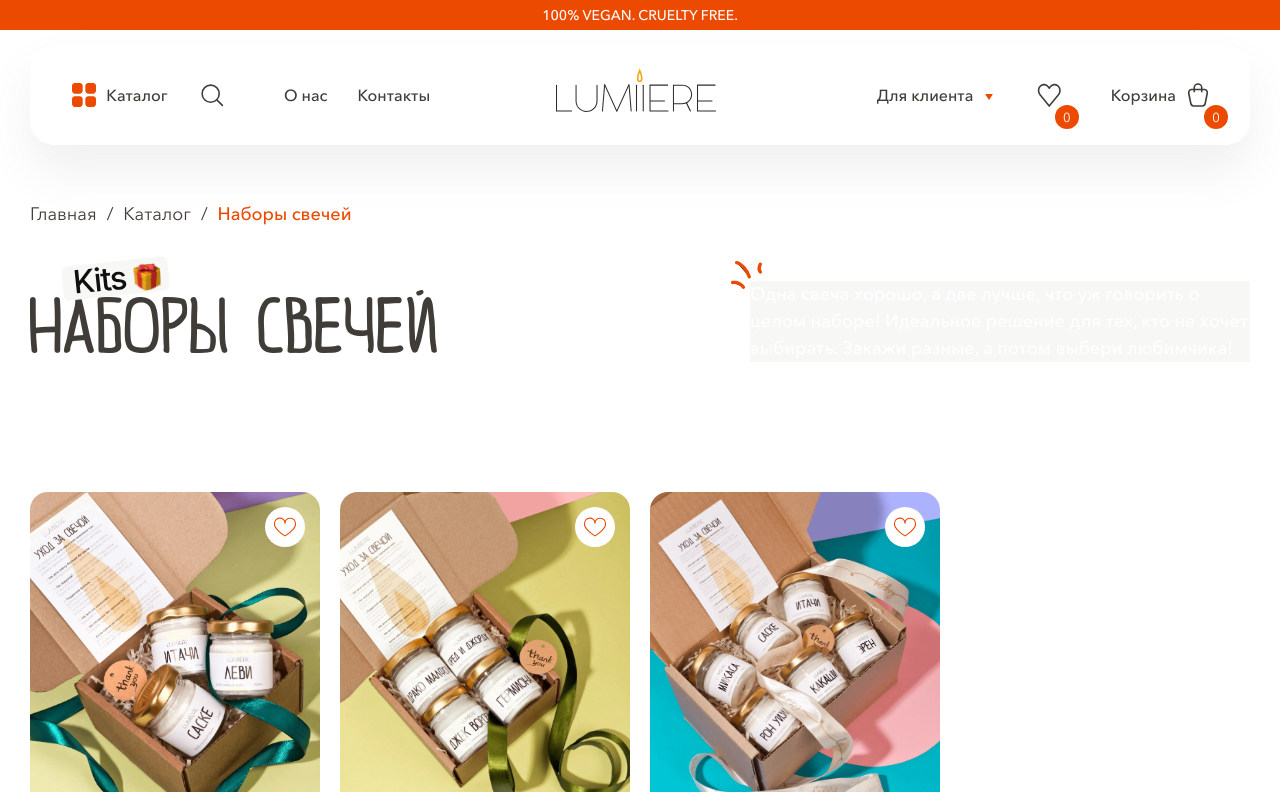
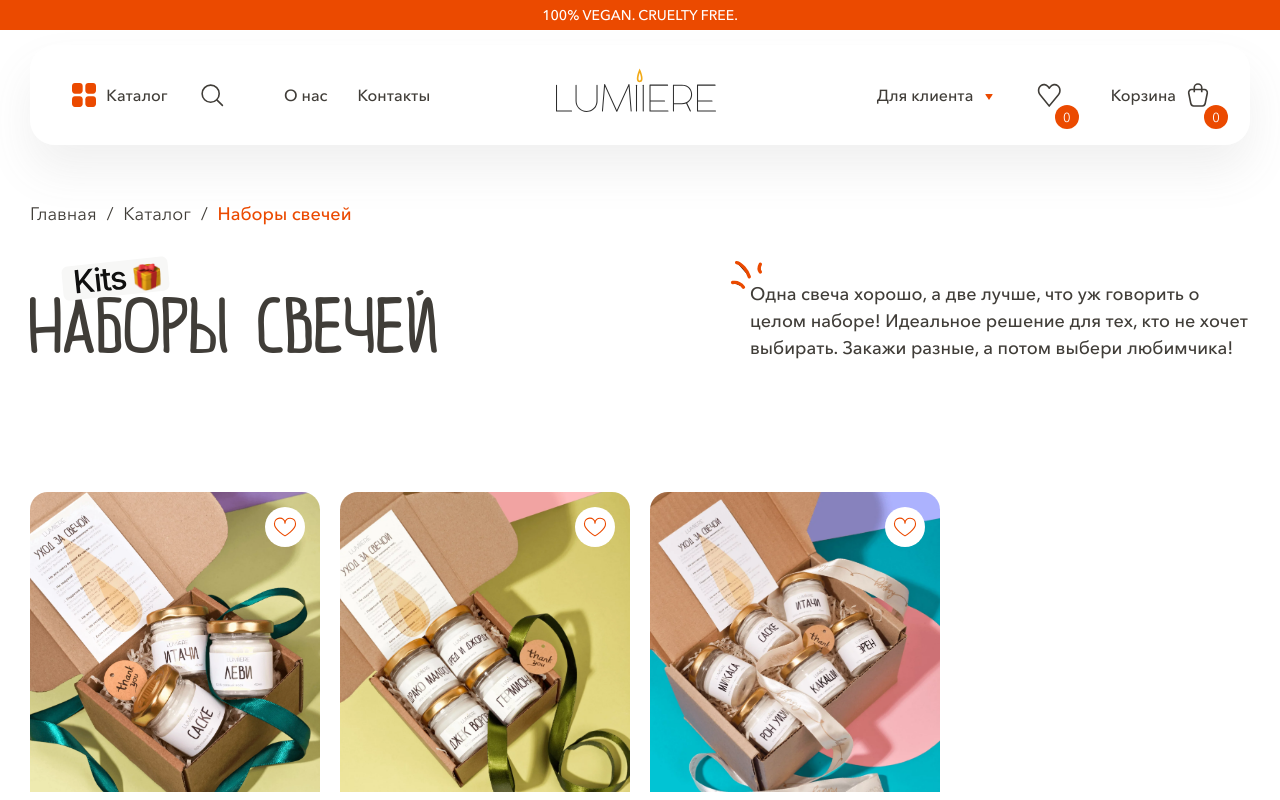
Before and after one commit to suchkovcode/lumiiere-candles, a Vue app: page /catalog/boxes in a window 1280 px wide. Shown: the top 800 px of the page. Built offline with nearby package versions, Linux system fonts and the light colour scheme.

Commit message:
Uppdate: bg pages color

```diff
--- a/src/page/Boxes.vue
+++ b/src/page/Boxes.vue
@@ -127,7 +127,7 @@ export default {
    &__subtitle {
       max-width: 500px;
       text-align: center;
-      background-color: var(--color_bg_grey);
+      color: var(--color_secondary);
 
       &-icon {
          position: absolute;
@@ -169,6 +169,7 @@ export default {
 .catalog {
    .catalogs {
       padding: 20px;
+      background-color: var(--color_base);
 
       @include md {
          padding: 30px;
--- a/src/page/Candles.vue
+++ b/src/page/Candles.vue
@@ -65,7 +65,7 @@ export default {
    margin-bottom: 20px;
    padding: 20px;
    padding-top: 120px;
-   background-color: var(--color_bg_grey);
+   background-color: var(--color_base);
 
    &__header {
       position: relative;
@@ -175,6 +175,7 @@ export default {
 .catalog {
    .catalogs {
       padding: 20px;
+      background-color: var(--color_base);
 
       @include md {
          padding: 30px;
--- a/src/page/Melts.vue
+++ b/src/page/Melts.vue
@@ -143,6 +143,7 @@ export default {
 .catalog {
    .catalogs {
       padding: 20px;
+      background-color: var(--color_base);
 
       @include md {
          padding: 30px;
```
